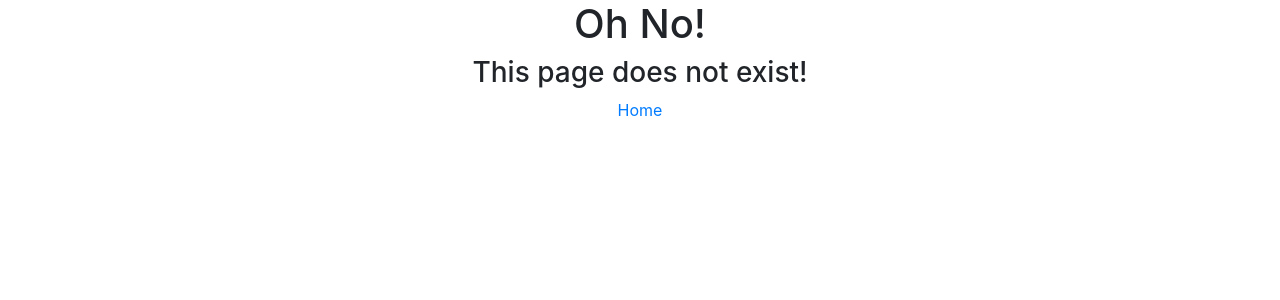
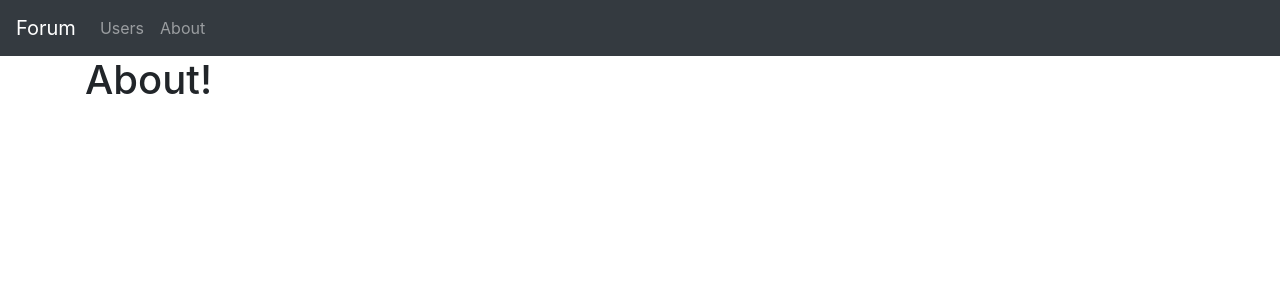
Before and after one commit to MrTj458/Forum, a React (Create React App) app in the folder client/: page /about in a window 1280 px wide. Shown: the top 300 px of the page. Built offline with nearby package versions, Linux system fonts and the light colour scheme.

Commit message:
Added nav bar and about page

```diff
--- /dev/null
+++ b/client/src/components/About.js
@@ -0,0 +1,11 @@
+import React from 'react'
+
+const About = () => {
+  return (
+    <div>
+      <h1>About!</h1>
+    </div>
+  )
+}
+
+export default About
--- a/client/src/components/App.js
+++ b/client/src/components/App.js
@@ -1,18 +1,26 @@
-import React, { Component } from 'react'
+import React, { Component, Fragment } from 'react'
 import { Route, Switch } from 'react-router-dom'
 import NotFound from './NotFound'
+import Nav from './Nav'
 import Home from './Home'
 import Users from './Users'
+import About from './About'
 
 class App extends Component {
   render() {
     return (
-      <Switch>
-        <Route exact path="/" component={Home} />
-        <Route exact path="/users" component={Users} />
+      <Fragment>
+        <Nav />
+        <div className="container">
+          <Switch>
+            <Route exact path="/" component={Home} />
+            <Route exact path="/users" component={Users} />
+            <Route exact path="/about" component={About} />
 
-        <Route component={NotFound} />
-      </Switch>
+            <Route component={NotFound} />
+          </Switch>
+        </div>
+      </Fragment>
     )
   }
 }
--- /dev/null
+++ b/client/src/components/Nav.js
@@ -0,0 +1,39 @@
+import React from 'react'
+import { Link } from 'react-router-dom'
+
+const Nav = () => {
+  return (
+    <nav class="navbar navbar-expand-lg navbar-dark bg-dark">
+      <Link to="/" class="navbar-brand">
+        Forum
+      </Link>
+      <button
+        class="navbar-toggler"
+        type="button"
+        data-toggle="collapse"
+        data-target="#navbarNav"
+        aria-controls="navbarNav"
+        aria-expanded="false"
+        aria-label="Toggle navigation"
+      >
+        <span class="navbar-toggler-icon" />
+      </button>
+      <div class="collapse navbar-collapse" id="navbarNav">
+        <ul class="navbar-nav">
+          <li class="nav-item">
+            <Link to="/users" class="nav-link">
+              Users
+            </Link>
+          </li>
+          <li class="nav-item">
+            <Link to="/about" class="nav-link">
+              About
+            </Link>
+          </li>
+        </ul>
+      </div>
+    </nav>
+  )
+}
+
+export default Nav
```
